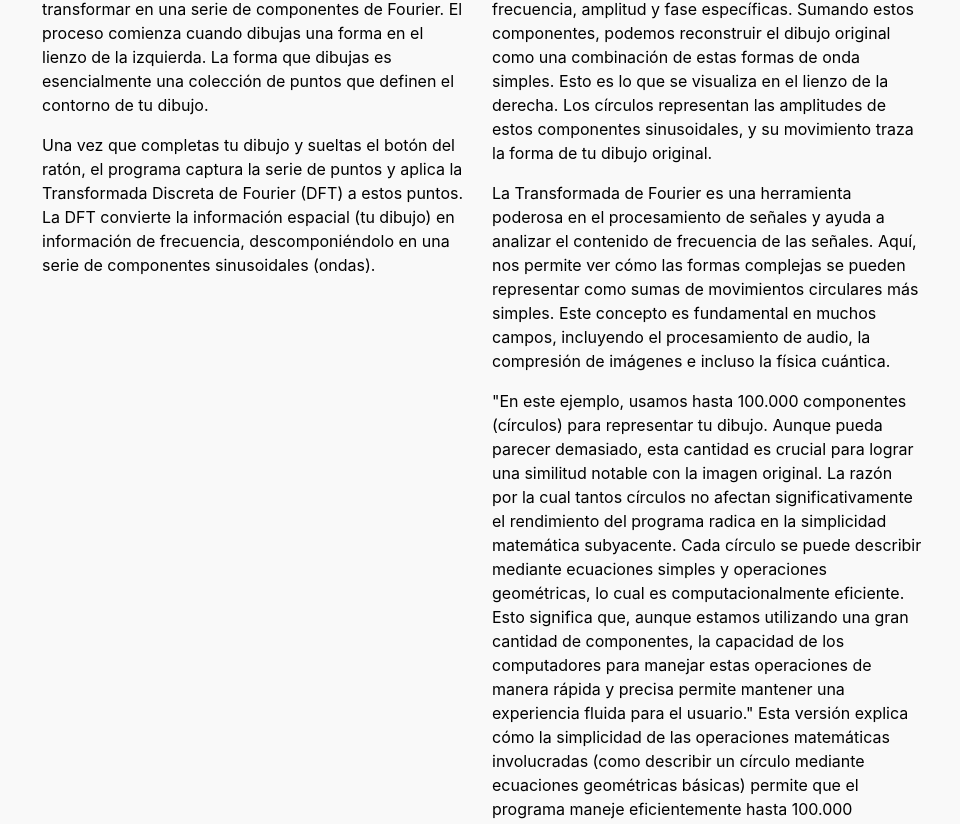
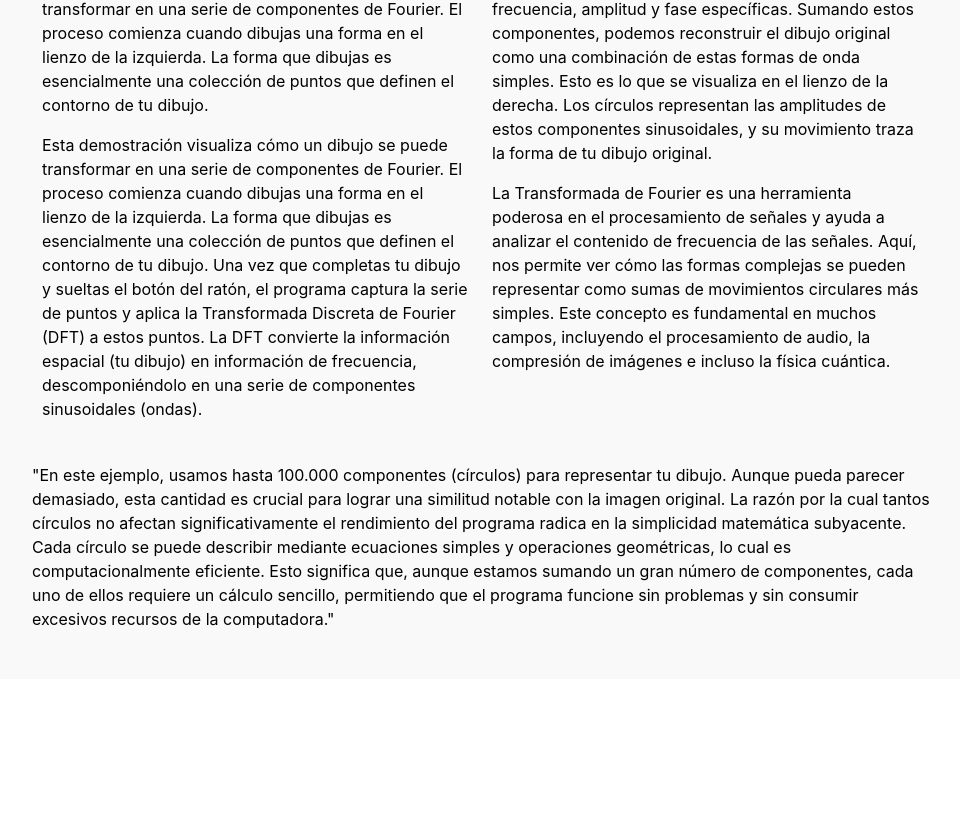
Before and after one commit to FelipeCaracoix/Ondas_VD, a Svelte app: page / in a window 1280 px wide. Shown: the part 2670-3494 px from the top of the page, without its empty margins (158-1118 px from the left). After the commit the page ends 3349 px from the top, so only its background shows below. Built offline with nearby package versions, Linux system fonts and the light colour scheme.

Commit message:
arregle cosas del diubujo de abajo

```diff
--- a/src/components/FourierDrawing.svelte
+++ b/src/components/FourierDrawing.svelte
@@ -167,10 +167,7 @@
       display: flex;
       justify-content: center;
       align-items: center;
-      position: sticky;
-      top: 0;
       background-color: white;
-      z-index: 10;
       padding: 10px;
     }
     canvas {
@@ -189,6 +186,10 @@
     .explanation {
       flex: 1;
       margin: 10px;
+    }
+
+    .aclaracion{
+      width: 900px;
     }
     h2 {
       text-align: center;
@@ -217,9 +218,10 @@
           esencialmente una colección de puntos que definen el contorno de tu dibujo.
         </p>
         <p>
-          Una vez que completas tu dibujo y sueltas el botón del ratón, el programa captura la serie de puntos
-          y aplica la Transformada Discreta de Fourier (DFT) a estos puntos. La DFT convierte la información espacial
-          (tu dibujo) en información de frecuencia, descomponiéndolo en una serie de componentes sinusoidales (ondas).
+          Esta demostración visualiza cómo un dibujo se puede transformar en una serie de componentes de Fourier.
+          El proceso comienza cuando dibujas una forma en el lienzo de la izquierda. La forma que dibujas es esencialmente una colección de puntos que definen el contorno de tu dibujo.
+          Una vez que completas tu dibujo y sueltas el botón del ratón, el programa captura la serie de puntos y aplica la Transformada Discreta de Fourier (DFT) a estos puntos.
+          La DFT convierte la información espacial (tu dibujo) en información de frecuencia, descomponiéndolo en una serie de componentes sinusoidales (ondas).
         </p>
       </div>
       <div class="explanation">
@@ -236,11 +238,12 @@
           movimientos circulares más simples. Este concepto es fundamental en muchos campos, incluyendo el procesamiento de audio,
           la compresión de imágenes e incluso la física cuántica.
         </p>
-        <p>
-            "En este ejemplo, usamos hasta 100.000 componentes (círculos) para representar tu dibujo. Aunque pueda parecer demasiado, esta cantidad es crucial para lograr una similitud notable con la imagen original. La razón por la cual tantos círculos no afectan significativamente el rendimiento del programa radica en la simplicidad matemática subyacente. Cada círculo se puede describir mediante ecuaciones simples y operaciones geométricas, lo cual es computacionalmente eficiente. Esto significa que, aunque estamos utilizando una gran cantidad de componentes, la capacidad de los computadores para manejar estas operaciones de manera rápida y precisa permite mantener una experiencia fluida para el usuario."
 
-            Esta versión explica cómo la simplicidad de las operaciones matemáticas involucradas (como describir un círculo mediante ecuaciones geométricas básicas) permite que el programa maneje eficientemente hasta 100.000 componentes sin sacrificar la velocidad o complejidad del proceso computacional.
-        </p>
       </div>
     </div>
+    <div class="aclaracion">
+      <p>
+        "En este ejemplo, usamos hasta 100.000 componentes (círculos) para representar tu dibujo. Aunque pueda parecer demasiado, esta cantidad es crucial para lograr una similitud notable con la imagen original. La razón por la cual tantos círculos no afectan significativamente el rendimiento del programa radica en la simplicidad matemática subyacente. Cada círculo se puede describir mediante ecuaciones simples y operaciones geométricas, lo cual es computacionalmente eficiente. Esto significa que, aunque estamos sumando un gran número de componentes, cada uno de ellos requiere un cálculo sencillo, permitiendo que el programa funcione sin problemas y sin consumir excesivos recursos de la computadora."
+    </p>
+    </div>
   </div>
```
